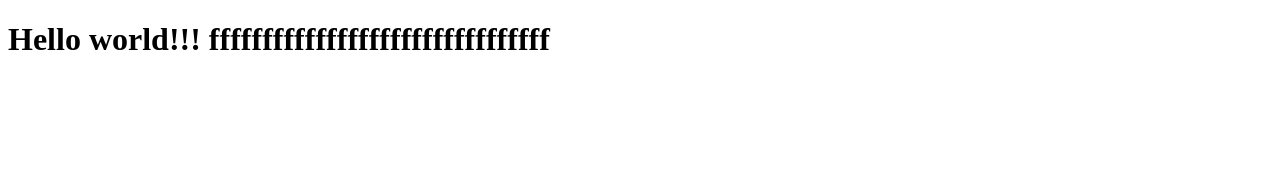
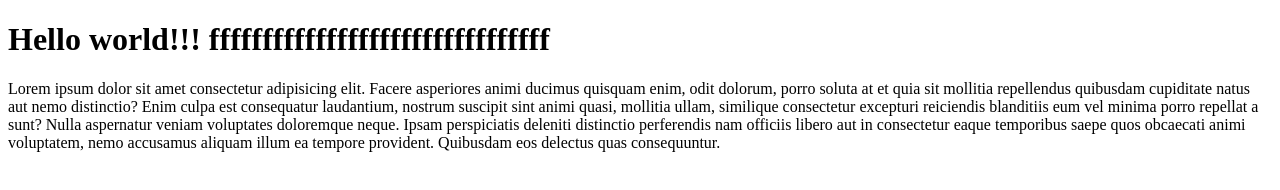
Before and after one commit to tharitsaengsuwan/gitMoo, a plain HTML site: page index.html in a window 1280 px wide. Drawn offline with Linux system fonts and the light colour scheme.

Commit message:
add paragraph

```diff
--- a/index.html
+++ b/index.html
@@ -10,6 +10,9 @@
 
 <body>
     <h1>Hello world!!! ffffffffffffffffffffffffffffffff</h1>
+    <p>Lorem ipsum dolor sit amet consectetur adipisicing elit. Facere asperiores animi ducimus quisquam enim, odit dolorum, porro soluta at et quia sit mollitia repellendus quibusdam cupiditate natus aut nemo distinctio? Enim culpa est consequatur laudantium,
+        nostrum suscipit sint animi quasi, mollitia ullam, similique consectetur excepturi reiciendis blanditiis eum vel minima porro repellat a sunt? Nulla aspernatur veniam voluptates doloremque neque. Ipsam perspiciatis deleniti distinctio perferendis
+        nam officiis libero aut in consectetur eaque temporibus saepe quos obcaecati animi voluptatem, nemo accusamus aliquam illum ea tempore provident. Quibusdam eos delectus quas consequuntur.</p>
 </body>
 
 </html>
```
